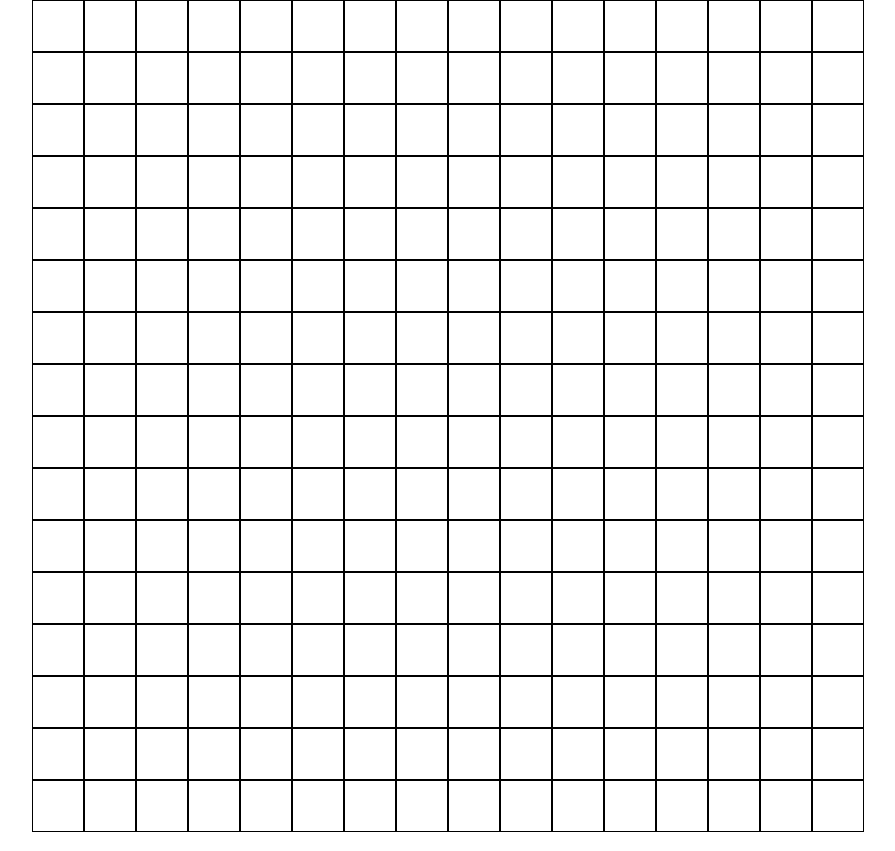
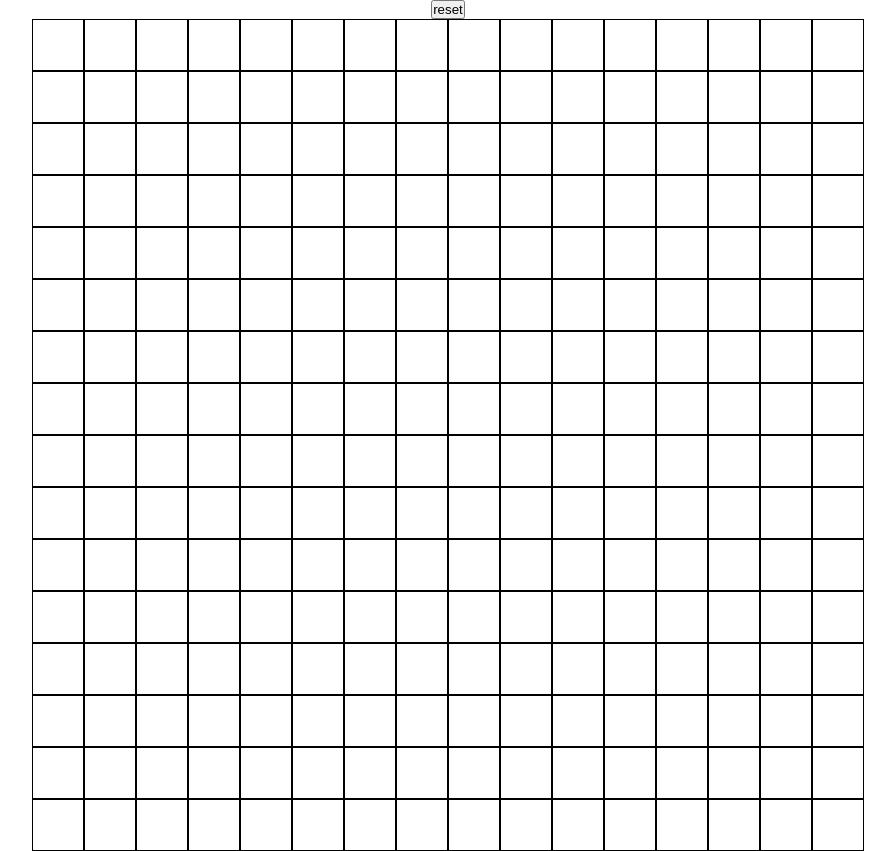
Before and after one commit to cameronstestaccount/etch-a-sketch, a plain HTML site: page index.html in a window 1280 px wide. Shown: the whole page, without its empty margins (192-1087 px from the left). Drawn offline with Linux system fonts and the light colour scheme.

Commit message:
Implement reset button

```diff
--- a/index.html
+++ b/index.html
@@ -9,6 +9,6 @@
     <title>Etch-a-Sketch</title>
 </head>
 <body>
-    <div class="container"></div>
+    <button class="reset-btn">reset</button>
 </body>
 </html>
--- a/script.js
+++ b/script.js
@@ -1,19 +1,40 @@
-const GRID_SIZE = 16;
+const DEFAULT_GRID_SIZE = 16;
 const WIDTH = 800;
-const boxSize = WIDTH/GRID_SIZE;
 
-const container = document.querySelector('.container')
+const resetBtn = document.querySelector('.reset-btn');
 
 createGrid();
 
-function createGrid(){
+resetBtn.addEventListener('click', resetGrid);
+
+function resetGrid(){
+    let newSize = prompt('Enter new gridsize (max 100):');
+
+    if(newSize){
+        if(newSize < 1 || newSize > 100){
+            alert('Value must be between 1 and 100');
+        } else {
+            let oldGrid = document.querySelector('.container');
+            console.log(oldGrid);
+            oldGrid.remove();
+            createGrid(newSize);
+        }
+    }
+
+}
+
+function createGrid(gridSize=DEFAULT_GRID_SIZE){
+    const boxSize = WIDTH/gridSize;
+
+    const container = document.createElement('div');
+    container.classList.add('container');
 
     // create grid of divs
-    for(let i = 0; i<16; ++i){
+    for(let i = 0; i<gridSize; ++i){
         let row = document.createElement('div');
         row.classList.add('row');
 
-        for(let j = 0; j<16; ++j){
+        for(let j = 0; j<gridSize; ++j){
             let box = document.createElement('div');
             box.classList.add('box');
             box.setAttribute('style', `width: ${boxSize}px; height: ${boxSize}px`)
@@ -22,6 +43,8 @@ function createGrid(){
 
         container.appendChild(row);
     }
+
+    document.body.appendChild(container);
 
     // add mouseover to all of the boxes
     let boxes = Array.from(document.getElementsByClassName('box'));
--- a/style.css
+++ b/style.css
@@ -1,6 +1,7 @@
 * {
     margin: 0;
     padding: 0;
+    text-align: center;
 }
 
 .container {
@@ -16,3 +17,7 @@
 .box {
     border: 1px solid black;
 }
+
+.reset-btn {
+    text-align: center;
+}
```
